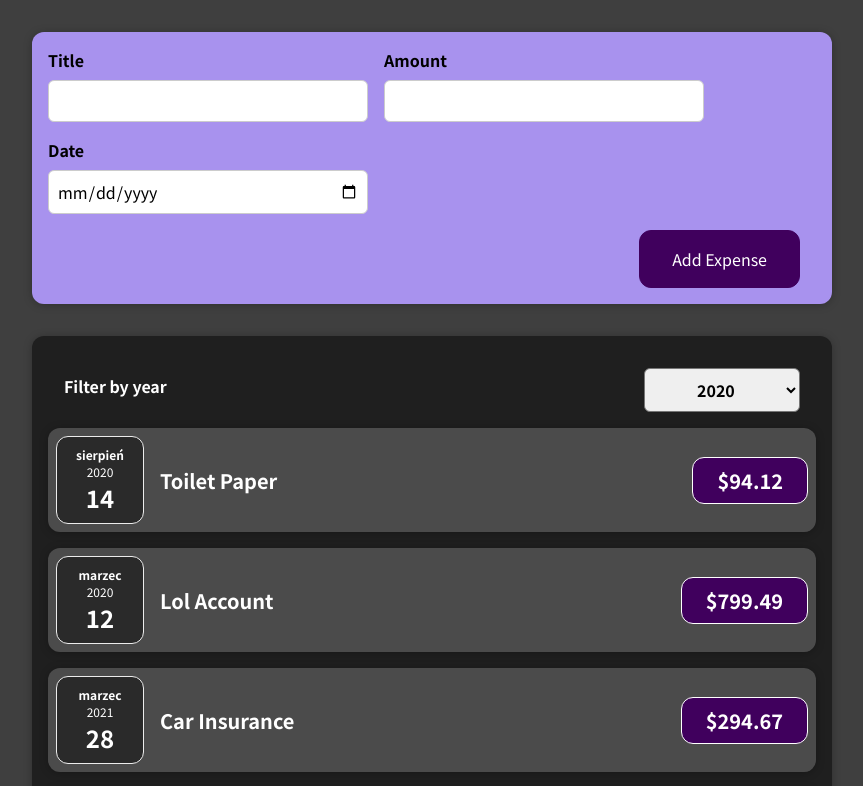
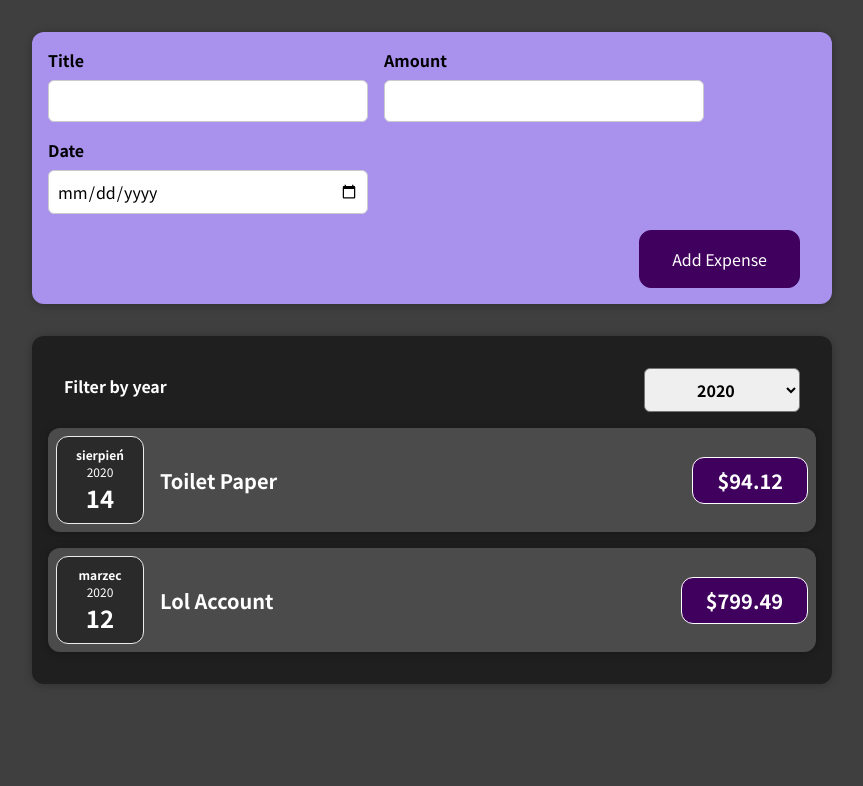
Before and after one commit to Novacci/react-app-study, a React (Create React App) app: page / in a window 1280 px wide. Shown: the top 786 px of the page, without its empty margins (208-1071 px from the left). Built offline with nearby package versions, Linux system fonts and the light colour scheme.

Commit message:
added filter feature

```diff
--- a/src/components/Expenses/ExpenseItem.js
+++ b/src/components/Expenses/ExpenseItem.js
@@ -4,8 +4,6 @@ import Card from '../UI/Card';
 import './ExpenseItem.css';
 
 function ExpenseItem(props) {
-  // useState nie może być zagnieżdżone w innej funckji najlepiej uzyć na początku - useState ZAWSZE zwraca tablice, z wartościa piorwotną(1 el) i z wartościa nową(2el tablicy)
-
   return (
     <Card className="expense-item">
       <ExpenseDate date={props.date}></ExpenseDate>
--- a/src/components/Expenses/Expenses.js
+++ b/src/components/Expenses/Expenses.js
@@ -9,19 +9,21 @@ function Expenses(props) {
 
   const yearChangeHandler = (event) => {
     setYear(event.target.value);
+    console.log('dupa');
   };
+
   const expenses = props.items;
 
   return (
     <>
       <Card className="expenses">
-        {/* {expenses.filter((x) => x.year === setYear)} */}
-
         <ExpensesFilter
           yearValue={year}
           yearChangeHandler={yearChangeHandler}
         />
-        {expenses.map((expense) => (
+        {expenses
+          .filter((expense) => expense.date.getFullYear() === +year)
+          .map((expense) => (
             <ExpenseItem
               key={expense.id}
               title={expense.title}
@@ -35,3 +37,5 @@ function Expenses(props) {
 }
 
 export default Expenses;
+
+// [1, 2, 3].filter((x) => x >= 2).filter((x) => x < 3);
```
Lines whose indentation alone changed are shown as unchanged.
